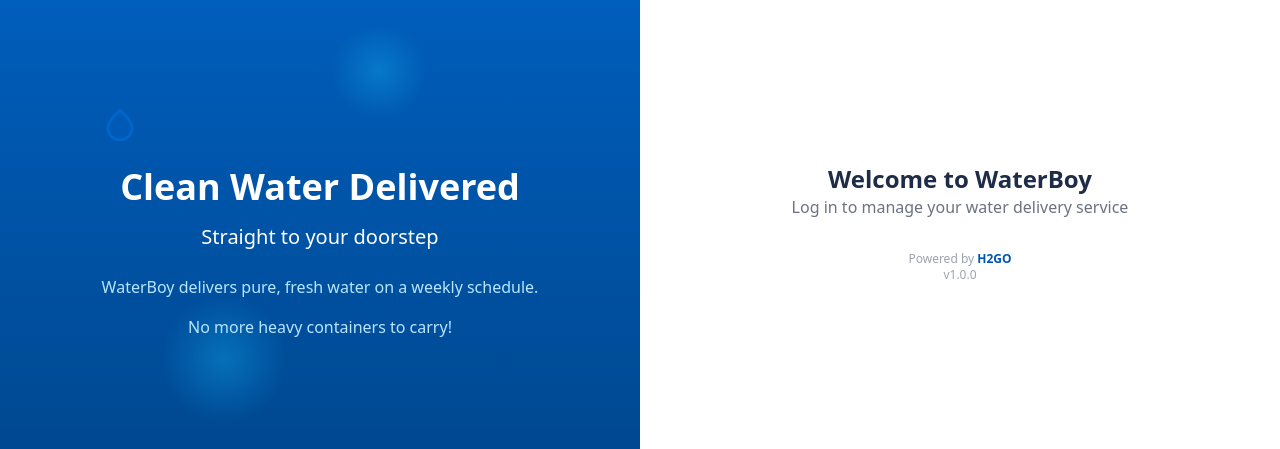
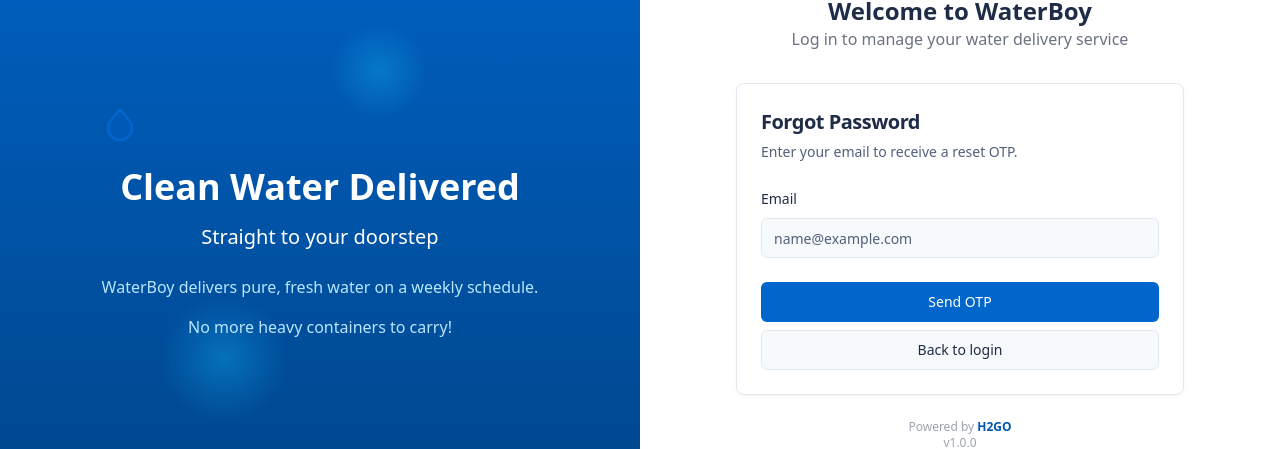
Before and after one commit to SeegersJT/H2GO, a React (Vite) app in the folder frontend/: page /auth/password-forgot in a window 1280 px wide. Shown: the part 177-626 px from the top of the page. Built offline with nearby package versions, Linux system fonts and the light colour scheme; no server answers.

Commit message:
WIP - Frontend - Full Authentication Complete

```diff
--- a/frontend/src/components/authentication/login/Login.component.tsx
+++ b/frontend/src/components/authentication/login/Login.component.tsx
@@ -35,7 +35,7 @@ const Login = ({ loginForm, authLoginLoading, onLoginFormChange, onAuthLoginForm
               <div className="space-y-2">
                 <div className="flex items-center justify-between">
                   <Label htmlFor="password">Password</Label>
-                  <a href="#" className="text-sm text-waterboy-600 hover:text-waterboy-500">
+                  <a href="/auth/password-forgot" className="text-sm text-waterboy-600 hover:text-waterboy-500">
                     Forgot password?
                   </a>
                 </div>
--- /dev/null
+++ b/frontend/src/components/authentication/password-forgot/PasswordForgot.component.tsx
@@ -0,0 +1,54 @@
+import { Button } from '@/components/ui/button'
+import { Card, CardContent, CardDescription, CardFooter, CardHeader, CardTitle } from '@/components/ui/card'
+import { Input } from '@/components/ui/input'
+import { Label } from '@/components/ui/label'
+
+interface Props {
+  passwordForgotForm: { email: string }
+  authPasswordForgotLoading: boolean
+  onPasswordForgotFormChange: (value: string) => void
+  onPasswordForgotFormSubmit: (e: React.FormEvent) => void
+  onBackToLogin: () => void
+}
+
+const PasswordForgot = ({
+  passwordForgotForm,
+  authPasswordForgotLoading,
+  onPasswordForgotFormChange,
+  onPasswordForgotFormSubmit,
+  onBackToLogin,
+}: Props) => {
+  return (
+    <Card>
+      <CardHeader>
+        <CardTitle className="text-xl font-bold">Forgot Password</CardTitle>
+        <CardDescription>Enter your email to receive a reset OTP.</CardDescription>
+      </CardHeader>
+      <form onSubmit={onPasswordForgotFormSubmit}>
+        <CardContent className="space-y-4">
+          <div className="space-y-2">
+            <Label htmlFor="email">Email</Label>
+            <Input
+              id="email"
+              type="email"
+              placeholder="name@example.com"
+              value={passwordForgotForm.email}
+              onChange={(e) => onPasswordForgotFormChange(e.target.value)}
+              required
+            />
+          </div>
+        </CardContent>
+        <CardFooter className="flex flex-col gap-2">
+          <Button type="submit" className="w-full bg-waterboy-600 hover:bg-waterboy-700" disabled={authPasswordForgotLoading}>
+            {authPasswordForgotLoading ? 'Sending...' : 'Send OTP'}
+          </Button>
+          <Button type="button" variant="outline" className="w-full" onClick={onBackToLogin} disabled={authPasswordForgotLoading}>
+            Back to login
+          </Button>
+        </CardFooter>
+      </form>
+    </Card>
+  )
+}
+
+export default PasswordForgot
--- a/frontend/src/containers/authentication/password-forgot/PasswordForgot.container.tsx
+++ b/frontend/src/containers/authentication/password-forgot/PasswordForgot.container.tsx
@@ -1,5 +1,39 @@
+import PasswordForgot from '@/components/authentication/password-forgot/PasswordForgot.component'
+import { useAppDispatch, useAppSelector } from '@/hooks/use-redux'
+import { requestAuthenticationPasswordForgot } from '@/redux/actions/Authentication.action'
+import { AuthPasswordForgot } from '@/redux/types/Authentication.type'
+import { navigateTo } from '@/utils/Navigation'
+import { useState } from 'react'
+
 const PasswordForgotContainer = () => {
-  return <></>
+  const dispatch = useAppDispatch()
+  const { authPasswordForgotLoading } = useAppSelector((state) => state.auth)
+
+  const [passwordForgotForm, setPasswordForgotForm] = useState({ email: '' })
+
+  const handleOnPasswordForgotFormChange = (value: string) => {
+    setPasswordForgotForm({ email: value })
+  }
+
+  const handleOnPasswordForgotFormSubmit = (event: React.FormEvent) => {
+    event.preventDefault()
+    const payload: AuthPasswordForgot = { email: passwordForgotForm.email }
+    dispatch(requestAuthenticationPasswordForgot(payload))
+  }
+
+  const handleOnBackToLogin = () => {
+    navigateTo('/auth/login')
+  }
+
+  return (
+    <PasswordForgot
+      passwordForgotForm={passwordForgotForm}
+      authPasswordForgotLoading={authPasswordForgotLoading}
+      onPasswordForgotFormChange={handleOnPasswordForgotFormChange}
+      onPasswordForgotFormSubmit={handleOnPasswordForgotFormSubmit}
+      onBackToLogin={handleOnBackToLogin}
+    />
+  )
 }
 
 export default PasswordForgotContainer
--- a/frontend/src/redux/actions/Authentication.action.ts
+++ b/frontend/src/redux/actions/Authentication.action.ts
@@ -1,8 +1,11 @@
-import type { AuthLogin } from '@/redux/types/Authentication.type'
+import type { AuthLogin, AuthPasswordForgot } from '@/redux/types/Authentication.type'
 
 export const REQUEST_AUTH_LOGIN = '[AUTH] - LOGIN - REQUEST' as const
 export const SET_AUTH_LOGIN_LOADING = '[AUTH] - LOGIN - SET - LOADING' as const
 export const SET_AUTH_LOGIN = '[AUTH] - LOGIN - SET' as const
+
+export const REQUEST_AUTH_PASSWORD_FORGOT = '[AUTH] - PASSWORD FORGOT - REQUEST' as const
+export const SET_AUTH_PASSWORD_FORGOT_LOADING = '[AUTH] - PASSWORD FORGOT - SET - LOADING' as const
 
 export const SET_AUTH_ACCESS_TOKEN = '[AUTH] - ACCESS TOKEN - SET' as const
 export const SET_AUTH_REFRESH_TOKEN = '[AUTH] - REFRESH TOKEN - SET' as const
@@ -14,8 +17,18 @@ export const requestAuthenticationLogin = (payload: AuthLogin) => ({
   payload,
 })
 
+export const requestAuthenticationPasswordForgot = (payload: AuthPasswordForgot) => ({
+  type: REQUEST_AUTH_PASSWORD_FORGOT,
+  payload,
+})
+
 export const setAuthenticationLoginLoading = (payload: boolean) => ({
   type: SET_AUTH_LOGIN_LOADING,
+  payload,
+})
+
+export const setAuthenticationPasswordForgotLoading = (payload: boolean) => ({
+  type: SET_AUTH_PASSWORD_FORGOT_LOADING,
   payload,
 })
 
@@ -48,6 +61,8 @@ export const authActions = {
   requestAuthenticationLogin,
   setAuthenticationLoginLoading,
   setAuthenticationLogin,
+  requestAuthenticationPasswordForgot,
+  setAuthenticationPasswordForgotLoading,
   setAuthenticationAccessToken,
   setAuthenticationRefreshsToken,
   setAuthenticationAccessTokenExpiresAt,
--- a/frontend/src/redux/reducers/Authentication.reducer.ts
+++ b/frontend/src/redux/reducers/Authentication.reducer.ts
@@ -3,6 +3,7 @@ import {
   SET_AUTH_ACCESS_TOKEN,
   SET_AUTH_ACCESS_TOKEN_EXPIRES_AT,
   SET_AUTH_LOGIN_LOADING,
+  SET_AUTH_PASSWORD_FORGOT_LOADING,
   SET_AUTH_REFRESH_TOKEN,
   SET_AUTH_REFRESH_TOKEN_EXPIRES_AT,
 } from '../actions/Authentication.action'
@@ -13,6 +14,7 @@ export interface AuthState {
   accessTokenExpiresAt: Date
   refreshTokenExpiresAt: Date
   authLoginLoading: boolean
+  authPasswordForgotLoading: boolean
 }
 
 const initialState: AuthState = {
@@ -21,6 +23,7 @@ const initialState: AuthState = {
   accessTokenExpiresAt: null,
   refreshTokenExpiresAt: null,
   authLoginLoading: false,
+  authPasswordForgotLoading: false,
 }
 
 export default function authReducer(state: AuthState = initialState, action: AuthAction): AuthState {
@@ -54,6 +57,11 @@ export default function authReducer(state: AuthState = initialState, action: Aut
         ...state,
         authLoginLoading: action.payload,
       }
+    case SET_AUTH_PASSWORD_FORGOT_LOADING:
+      return {
+        ...state,
+        authPasswordForgotLoading: action.payload,
+      }
     default:
       return state
   }
--- a/frontend/src/redux/sagas/Authentication.saga.ts
+++ b/frontend/src/redux/sagas/Authentication.saga.ts
@@ -5,7 +5,7 @@ import { navigateTo } from '@/utils/Navigation'
 import axios, { AxiosResponse } from 'axios'
 import { call, put, takeEvery } from 'redux-saga/effects'
 import * as confirmationTokenActions from '../actions/ConfirmationToken.action'
-import * as type from '../types/Authentication.type'
+import { GenericResponse } from '../types/GenericResponse.type'
 
 function* authenticationLoginRequestSaga(action: ReturnType<typeof authActions.requestAuthenticationLogin>) {
   yield put(authActions.setAuthenticationLoginLoading(true))
@@ -14,7 +14,7 @@ function* authenticationLoginRequestSaga(action: ReturnType<typeof authActions.r
     const { payload } = action
     const [endpoint, requestOptions] = api.getAuthenticationLoginRequest(payload)
 
-    const response: AxiosResponse<type.AuthLoginResponse> = yield call(axios.request, { url: endpoint, ...requestOptions })
+    const response: AxiosResponse<GenericResponse> = yield call(axios.request, { url: endpoint, ...requestOptions })
     const { data, status, message } = response.data
 
     yield put(confirmationTokenActions.setConfirmationToken(data))
@@ -29,6 +29,29 @@ function* authenticationLoginRequestSaga(action: ReturnType<typeof authActions.r
   yield put(authActions.setAuthenticationLoginLoading(false))
 }
 
+function* authenticationPasswordForgotRequestSaga(action: ReturnType<typeof authActions.requestAuthenticationPasswordForgot>) {
+  yield put(authActions.setAuthenticationPasswordForgotLoading(true))
+
+  try {
+    const { payload } = action
+    const [endpoint, requestOptions] = api.getAuthenticationPasswordForgotRequest(payload)
+
+    const response: AxiosResponse<GenericResponse> = yield call(axios.request, { url: endpoint, ...requestOptions })
+    const { data, status, message } = response.data
+
+    yield put(confirmationTokenActions.setConfirmationToken(data))
+    toast({ title: status, description: message, variant: 'success' })
+
+    navigateTo('/auth/token', { replace: true })
+  } catch (error: any) {
+    const errorData = error?.response?.data
+    toast({ title: errorData?.message, description: errorData?.error, variant: 'error' })
+  }
+
+  yield put(authActions.setAuthenticationPasswordForgotLoading(false))
+}
+
 export function* watchAuthSagas() {
   yield takeEvery(authActions.REQUEST_AUTH_LOGIN, authenticationLoginRequestSaga)
+  yield takeEvery(authActions.REQUEST_AUTH_PASSWORD_FORGOT, authenticationPasswordForgotRequestSaga)
 }
--- a/frontend/src/utils/api/Authentication.api.ts
+++ b/frontend/src/utils/api/Authentication.api.ts
@@ -1,15 +1,21 @@
-import type { AuthLogin } from '@/redux/types/Authentication.type'
+import type { AuthLogin, AuthPasswordForgot } from '@/redux/types/Authentication.type'
 import { ConfirmationTokenOneTimePin, ConfirmationTokenPasswordReset, ConfirmationTokenValidation } from '@/redux/types/ConfirmationToken.type'
 import type { AxiosRequestConfig } from 'axios'
 import { API_URL, getHttpPostData } from './GenericWebRequest.api'
 
 const getAuthLoginEndpoint = () => `${API_URL}/auth/login`
+const getAuthPasswordForgotEndpoint = () => `${API_URL}/auth/password-forgot`
 const getConfirmationTokenValidateEndpoint = () => `${API_URL}/auth/confirmation-token/validate`
 const getConfirmationTokenOneTimePinEndpoint = () => `${API_URL}/auth/one-time-pin`
 const getConfirmationTokenPasswordResetEndpoint = () => `${API_URL}/auth/password-reset`
 
 export const getAuthenticationLoginRequest = (payload: AuthLogin): [string, AxiosRequestConfig] => [
   getAuthLoginEndpoint(),
+  getHttpPostData(payload, { 'Content-Type': 'application/json' }),
+]
+
+export const getAuthenticationPasswordForgotRequest = (payload: AuthPasswordForgot): [string, AxiosRequestConfig] => [
+  getAuthPasswordForgotEndpoint(),
   getHttpPostData(payload, { 'Content-Type': 'application/json' }),
 ]
 
```
Also changed, not shown: frontend/src/redux/types/Authentication.type.ts (+2 -5 lines).
